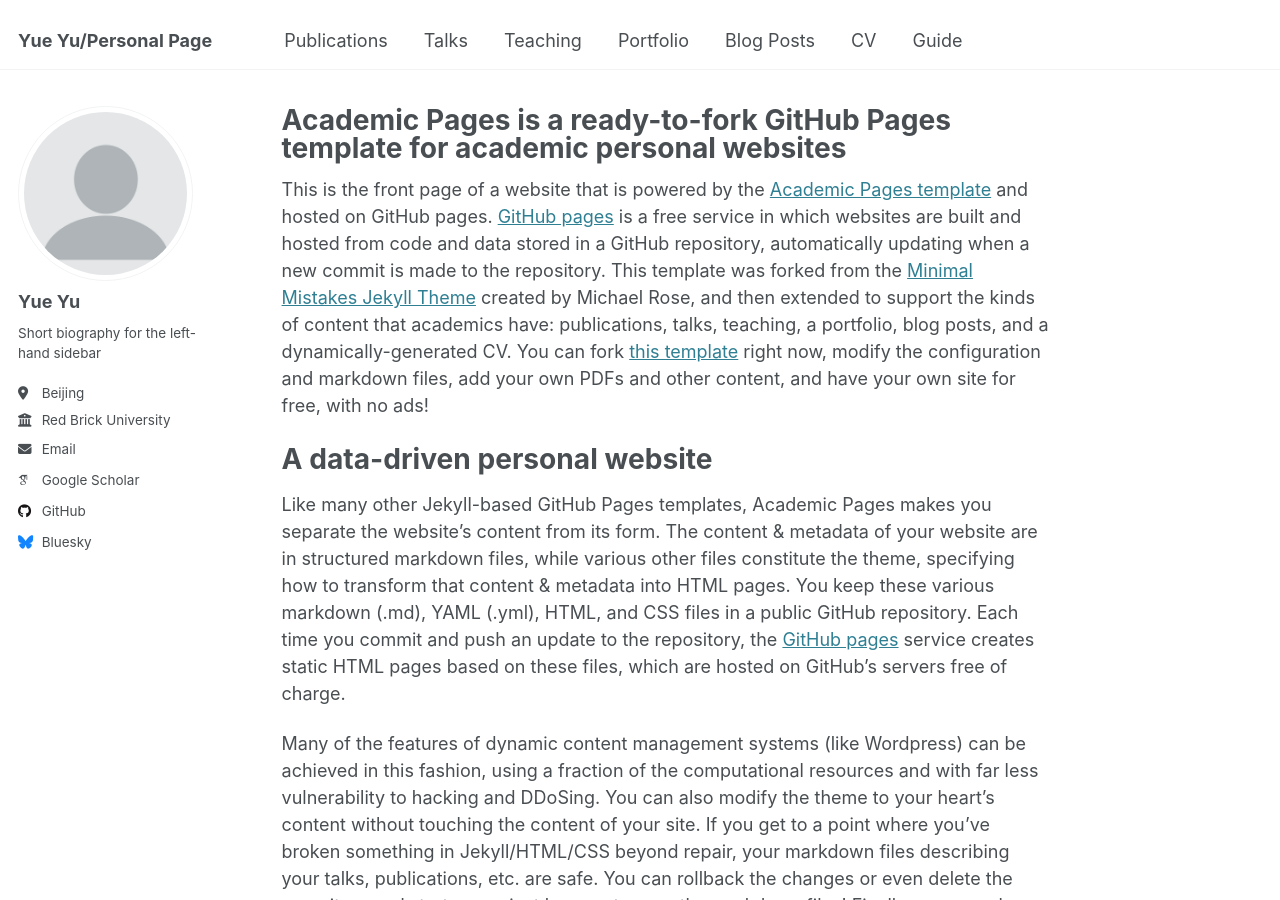
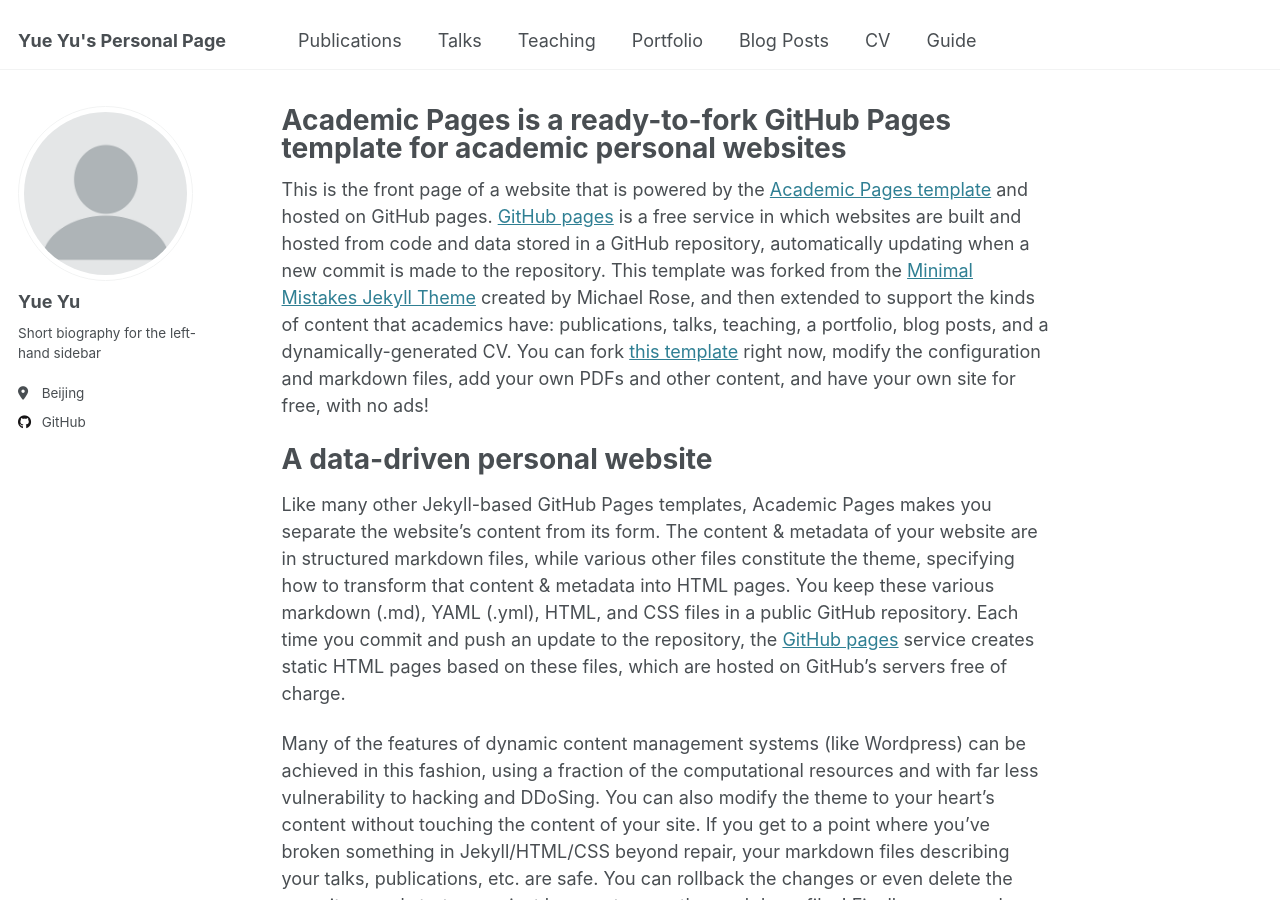
Before and after one commit to yuyue5555/yuyue5555.github.io, a Jekyll site: the page built from _pages/about.md, in a window 1280 px wide and 900 px high. Built offline with Jekyll 4.4.1, drawn with Linux system fonts in a browser that asks for light colours; some web fonts are replaced.

Commit message:
6th update

```diff
--- a/_config.yml
+++ b/_config.yml
@@ -9,7 +9,7 @@
 # Basic Site Settings
 locale                   : "en-US"
 site_theme               : "default"
-title                    : "Yue Yu/Personal Page"
+title                    : "Yue Yu's Personal Page"
 title_separator          : "-"
 name                     : &name "Your Name"
 description              : &description "personal description"
@@ -27,13 +27,13 @@ author:
   pronouns         : # example: "she/her"
   bio              : "Short biography for the left-hand sidebar"
   location         : "Beijing"
-  employer         : "Red Brick University"
+  employer         : # "Red Brick University"
   uri              : # URL
-  email            : "none@example.org"
+  email            : # "none@example.org"
 
   # Academic websites
   arxiv            : # URL - Update with the correct link to your profile
-  googlescholar    : "https://scholar.google.com/citations?user=PS_CX0AAAAAJ"
+  googlescholar    : # "https://scholar.google.com/citations?user=PS_CX0AAAAAJ"
   impactstory      : # URL
   orcid            : # "http://orcid.org/yourorcidurl"
   semantic         : # URL
@@ -50,7 +50,7 @@ author:
   stackoverflow    : # User number or user number and name (i.e., use "1" or "1/jeff-atwood")
 
   # Social media
-  bluesky          : "bsky.app" # Replace this with you Bluesky username
+  bluesky          : # "bsky.app"  Replace this with you Bluesky username
   facebook         : # Username
   flickr           : # Username
   foursquare       : # Username
```
